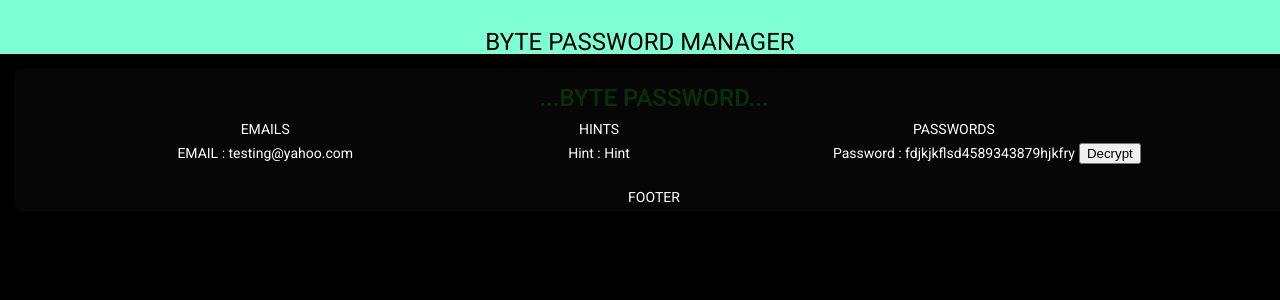
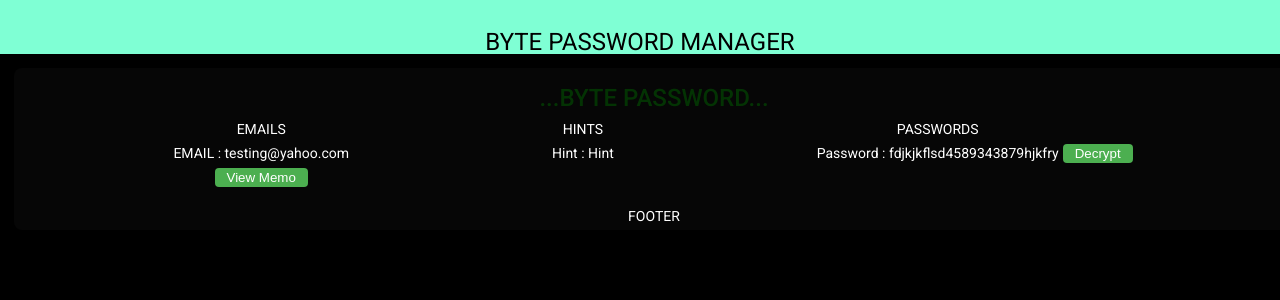
Before and after one commit to christopheRur/BytePassword-Frontend, an Angular app in the folder BytePassword/: page /byte-pwd in a window 1280 px wide. Shown: the top 300 px of the page. Built offline with nearby package versions, Linux system fonts and the light colour scheme.

Commit message:
ui updates

```diff
--- a/BytePassword/src/app/components/byte-pwd/byte-pwd.component.html
+++ b/BytePassword/src/app/components/byte-pwd/byte-pwd.component.html
@@ -19,10 +19,24 @@
               Password : {{ "fdjkjkflsd4589343879hjkfry" }}
             </td>
 
-            <td><button>Decrypt</button></td> <pre></pre>
+            <td><button class="decrypt-btn">Decrypt</button></td> <pre></pre>
 
           </tr>
-          <tr> <td class="message"></td></tr>
+          <tr> <td class="message">
+
+
+            <button class="dropdown" (click)="toggleDropdown()">View Memo</button>
+
+              <div class="allSequences" >
+                <div  class=" " *ngIf="showDropDown">
+                  <ul style="list-style-type: none">
+                    <li>{{ "sequences.sequence" }}</li>
+                  </ul>
+                </div>
+              </div>
+
+
+          </td></tr>
         </tbody>
       </table>
     </mat-card-content>
--- a/BytePassword/src/app/components/byte-pwd/byte-pwd.component.scss
+++ b/BytePassword/src/app/components/byte-pwd/byte-pwd.component.scss
@@ -58,6 +58,31 @@ top: 0;
 
 .message{
   text-align: center;
-  padding-left: 400px;
+  padding-right: 200px;
   align-items: center;
 }
+.decrypt-btn{
+  background-color: #4CAF50; /* Green background */
+  color: white;
+  padding: 2px 12px;
+  border: none;
+  cursor: pointer;
+  border-radius: 4px;
+
+  text-align: center;
+}
+.decrypt-btn:hover {
+  background-color: #0e220f;
+}
+.dropdown{
+  background-color: #4CAF50;
+  color: white;
+  padding: 2px 12px;
+  border: none;
+  cursor: pointer;
+  border-radius: 4px;
+}
+
+.dropdown:hover {
+  background-color: #0e220f;
+}
--- a/BytePassword/src/app/components/byte-pwd/byte-pwd.component.ts
+++ b/BytePassword/src/app/components/byte-pwd/byte-pwd.component.ts
@@ -11,8 +11,16 @@ export class BytePwdComponent implements OnInit {
 
   title:string="BYTE PASSWORD MANAGER"
   subtitle:string="...BYTE PASSWORD..."
+  showDropDown: boolean = false;
+
 
   ngOnInit(): void {
   }
 
+  toggleDropdown(): boolean {
+    this.showDropDown = !this.showDropDown;
+    return this.showDropDown;
+  }
+
+
 }
```
